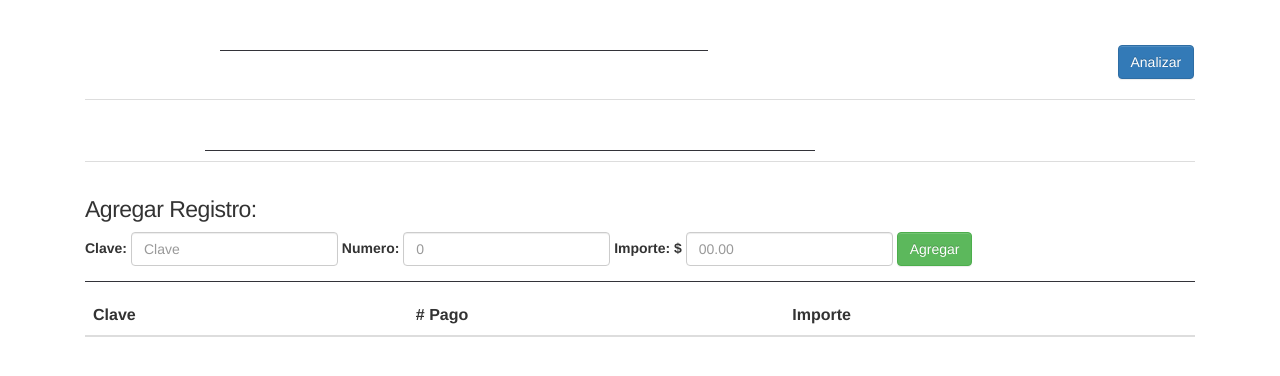
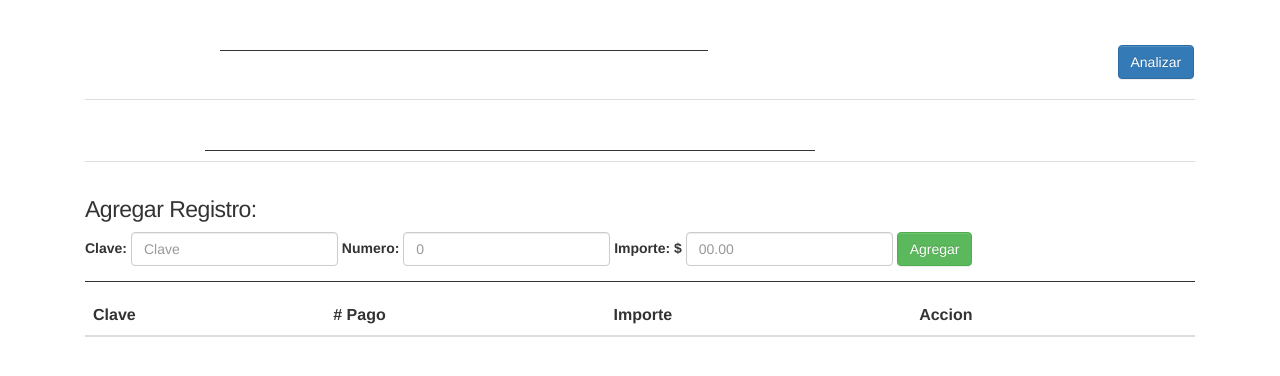
Before and after one commit to chahdez/SolucionAdministracion, a CodeIgniter app: page /database/index.php/comparativo/index in a window 1280 px wide. Shown: the top 376 px of the page. Run offline with CodeIgniter, Linux system fonts and the light colour scheme; data that the repository does not hold is empty; some libraries are stand-ins or nearby versions.

Commit message:
Ariel -Se le agrega columna d eAccion

```diff
--- a/application/views/Comparativo/Ver.php
+++ b/application/views/Comparativo/Ver.php
@@ -56,6 +56,7 @@
                             <th>Clave</th>
                             <th># Pago</th>
                             <th>Importe</th>
+                            <th>Accion</th>
                         </tr>
                     </thead>
                     <tbody id="CuerpoRegistros">
```
